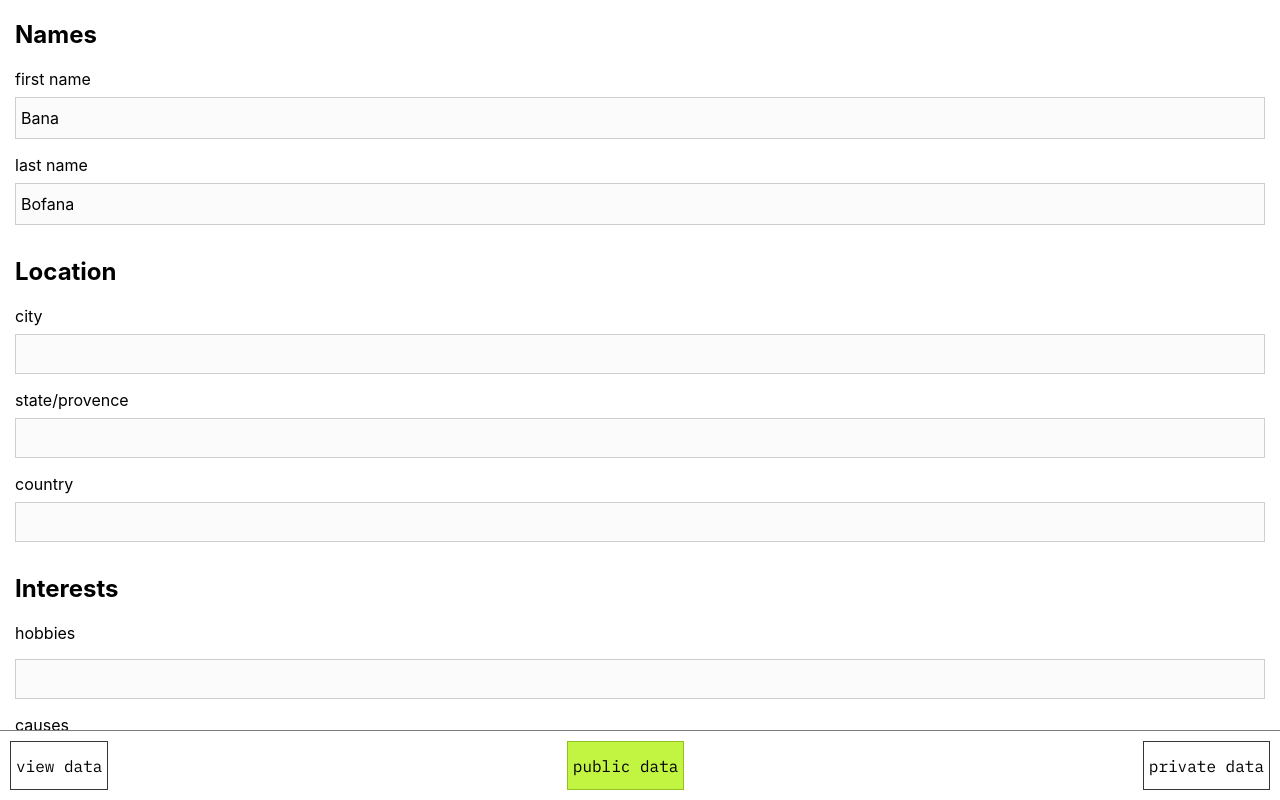
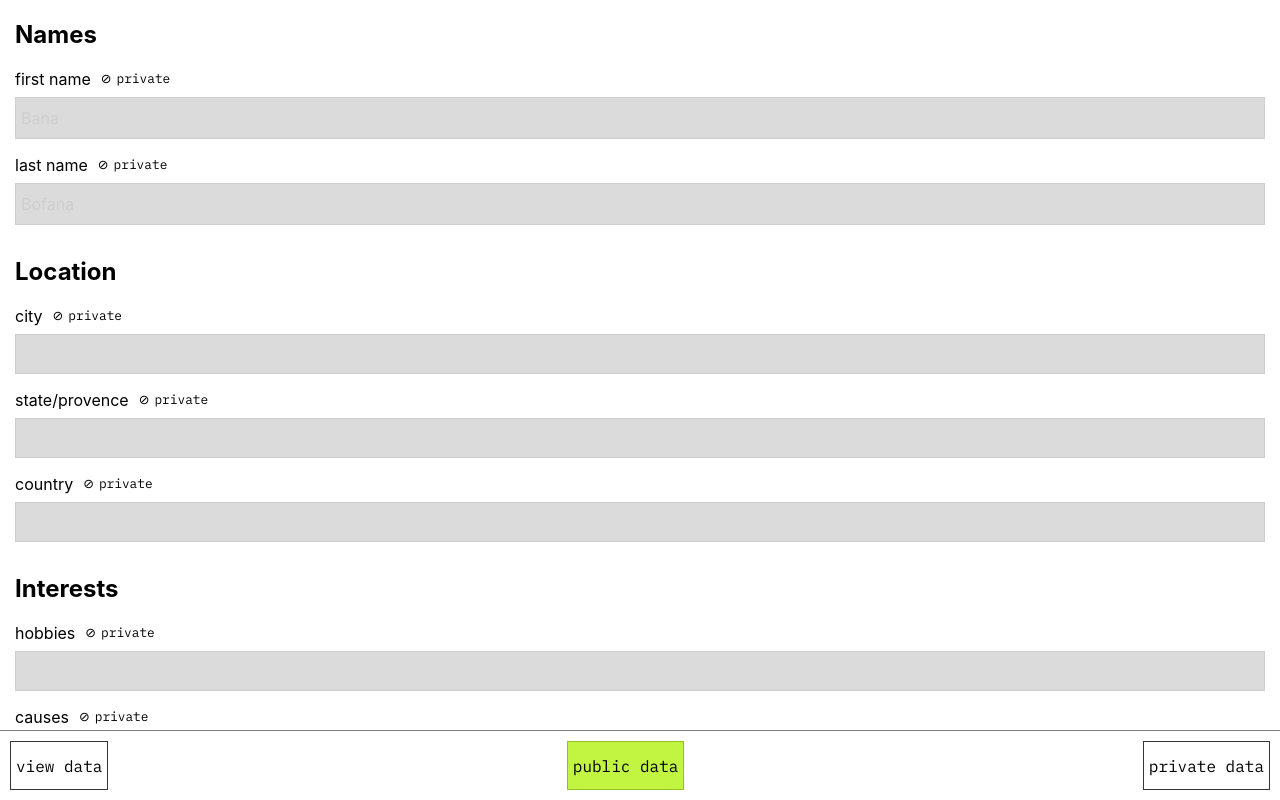
Before and after one commit to luczorce/ufp-app, a Vue app: page /#/ in a window 1280 px wide. Both pictures are taken after a click on the button "public data". Built offline with nearby package versions, Linux system fonts and the light colour scheme.

Commit message:
alter view of data whether or not it is private

```diff
--- a/src/assets/style/forms.css
+++ b/src/assets/style/forms.css
@@ -3,7 +3,8 @@ label {
   display: block;
 }
 
-label p {
+.form-label {
+  display: flex;
   margin: 0 0 0.5em;
 }
 
@@ -36,9 +37,8 @@ textarea:disabled {
 .textarea--mimic {
   border: 1px var(--white3) solid;
   padding: 10px 5px;
-  background: var(--white-enuff);
   transition: var(--generic-transition);
-  color: var(--black);
+  margin-top: 0;
 }
 
 .input-text--mimic:empty,
--- a/src/components/IdentityForm.vue
+++ b/src/components/IdentityForm.vue
@@ -6,35 +6,38 @@
         <section class="id-section">
           <h2>Names</h2>
 
-          <id-input label="first name" name="firstName" v-bind:value="firstName" disabled bright-disabled v-bind:state="currentView" />
-          <id-input label="last name" name="lastName" v-bind:value="lastName" disabled bright-disabled v-bind:state="currentView"/>
+          <id-input label="first name" name="firstName" v-bind:value="valueData.firstName" disabled bright-disabled v-bind:state="currentView" v-bind:private="true" />
+          <id-input label="last name" name="lastName" v-bind:value="valueData.lastName" disabled bright-disabled v-bind:state="currentView" v-bind:private="true" />
         </section>
 
         <section class="id-section">
           <h2>Location</h2>
 
-          <id-input label="city" name="city" :value="city"
+          <id-input label="city" name="city" :value="valueData.city"
                     v-on:changed="(data) => {handleUpdateValue('city', data)}"
                     v-bind:disabled="viewingDataPrivacy"
                     bright-disabled
-                    v-bind:state="currentView"/>
-          <id-input label="state/provence" name="state" :value="state"
+                    v-bind:state="currentView"
+                    v-bind:private="privacyData.city" />
+          <id-input label="state/provence" name="state" :value="valueData.state"
                     v-on:changed="(data) => {handleUpdateValue('state', data)}"
                     v-bind:disabled="viewingDataPrivacy"
                     bright-disabled
-                    v-bind:state="currentView"/>
-          <id-input label="country" name="country" :value="country"
+                    v-bind:state="currentView"
+                    v-bind:private="privacyData.state" />
+          <id-input label="country" name="country" :value="valueData.country"
                     v-on:changed="(data) => {handleUpdateValue('country', data)}"
                     v-bind:disabled="viewingDataPrivacy"
                     bright-disabled
-                    v-bind:state="currentView"/>
+                    v-bind:state="currentView"
+                    v-bind:private="privacyData.country" />
         </section>
 
         <section class="id-section">
           <h2>Interests</h2>
 
-          <id-textarea label="hobbies" name="hobbies" :value="hobbies" v-on:changed="(data) => {handleUpdateValue('hobbies', data)}" v-bind:disabled="viewingDataPrivacy" v-bind:state="currentView" />
-          <id-textarea label="causes" name="causes" :value="causes" v-on:changed="(data) => {handleUpdateValue('causes', data)}" v-bind:disabled="viewingDataPrivacy" v-bind:state="currentView" />
+          <id-textarea label="hobbies" name="hobbies" :value="valueData.hobbies" v-on:changed="(data) => {handleUpdateValue('hobbies', data)}" v-bind:disabled="viewingDataPrivacy" v-bind:state="currentView" v-bind:private="privacyData.hobbies" />
+          <id-textarea label="causes" name="causes" :value="valueData.causes" v-on:changed="(data) => {handleUpdateValue('causes', data)}" v-bind:disabled="viewingDataPrivacy" v-bind:state="currentView" v-bind:private="privacyData.causes" />
         </section>
       </form>
     </div>
@@ -85,6 +88,7 @@
     components: { IdInput, IdTextarea },
     data: function() {
       return {
+        valueData: {
           firstName: null,
           lastName: null,
           city: null,
@@ -92,6 +96,14 @@
           country: null,
           hobbies: null,
           causes: null,
+        },
+        privacyData: {
+          city: null,
+          state: null,
+          country: null,
+          hobbies: null,
+          causes: null,
+        },
 
         viewingDataPrivacy: false,
         currentView: 0,
@@ -136,14 +148,20 @@
         localStorage.init();
         data = localStorage.get();
         // TODO these should come from the uPort profile
-        this.firstName = data.firstName;
-        this.lastName = data.lastName;
+        this.valueData.firstName = data.firstName;
+        this.valueData.lastName = data.lastName;
 
-        this.city = data.city.value;
-        this.state = data.state.value;
-        this.country = data.country.value;
-        this.hobbies = data.hobbies.value.join(', ');
-        this.causes = data.causes.value.join(', ');
+        this.valueData.city = data.city.value;
+        this.valueData.state = data.state.value;
+        this.valueData.country = data.country.value;
+        this.valueData.hobbies = data.hobbies.value.join(', ');
+        this.valueData.causes = data.causes.value.join(', ');
+
+        this.privacyData.city = data.city.private;
+        this.privacyData.state = data.state.private;
+        this.privacyData.country = data.country.private;
+        this.privacyData.hobbies = data.hobbies.private;
+        this.privacyData.causes = data.causes.private;
       },
       resetComponentData() {
         this.$emit('resetOriginalValue');
@@ -197,9 +215,30 @@
 
   .identity-container.public-mode {}
 
+  .identity-container.public-mode .public-content {
+    background: var(--white-enuff);
+    color: var(--black);
+  }
+
+  .identity-container.public-mode .private-content {
+    background: var(--white2);
+    color: var(--white3);
+  }
+
   .identity-container.private-mode {
     background: var(--black2);
     color: var(--white2);
+  }
+
+  .identity-container.private-mode .public-content {
+    background: var(--black2);
+    color: var(--black3);
+    border-color: var(--black3);
+  }
+
+  .identity-container.private-mode .private-content {
+    background: var(--black4);
+    color: var(--white-enuff);
   }
 
   .form-container {
--- /dev/null
+++ b/src/components/PrivacyLabel.vue
@@ -0,0 +1,31 @@
+<template>
+  <span class="privacy-label">
+    <span v-if="private" class="private-icon">&#8856;</span>
+    <span v-if="private">private</span>
+
+    <span v-if="!private" class="private-icon">&#9900;</span>
+    <span v-if="!private">public</span>
+  </span>
+</template>
+
+<script>
+  export default {
+    name: 'PrivacyLabel',
+    props: {
+      private: Boolean
+    }
+  }
+</script>
+
+<style>
+  .privacy-label {
+    font-family: var(--mono-font);
+    font-size: 0.8em;
+    transform: translateY(1px);
+    margin-left: 5px;
+  }
+
+  .private-icon {
+    margin: 0 5px;
+  }
+</style>
--- a/src/components/TextAreaInput.vue
+++ b/src/components/TextAreaInput.vue
@@ -1,19 +1,25 @@
 <template>
   <label>
-    <p>{{label}}</p>
+    <p class="form-label">
+      <span>{{label}}</span>
+      <privacy-label v-bind:private="privateSetting" v-show="state > 0" />
+    </p>
+
     <textarea v-bind:name="name"
               v-model="inputValue"
               v-bind:disabled="disabled"
               v-on:input="handleChange"
               v-show="state === 0"></textarea>
 
-    <ul class="textarea--mimic" v-show="state > 0">
+    <ul class="textarea--mimic" v-show="state > 0" v-bind:class="{'public-content': (!privateSetting), 'private-content': (privateSetting)}">
       <li v-for="item of getValuesAsArray()">{{item}}</li>
     </ul>
   </label>
 </template>
 
 <script>
+  import PrivacyLabel from '@/components/PrivacyLabel.vue';
+
   export default {
     name: 'IdTextarea',
     props: {
@@ -21,14 +27,17 @@
       name: String,
       value: String,
       state: Number,
-      disabled: Boolean
+      disabled: Boolean,
+      private: Boolean
     },
     data: function() {
       return {
         originalValue: null,
-        inputValue: null
+        inputValue: null,
+        privateSetting: null
       }
     },
+    components: { PrivacyLabel },
     created() {
       this.setOriginalValue();
       this.$parent.$on('resetOriginalValue', this.setOriginalValue);
@@ -59,6 +68,7 @@
       setOriginalValue() {
         this.inputValue = this.value;
         this.originalValue = this.value;
+        this.privateSetting = this.private;
       }
     }
   }
--- a/src/components/TextInput.vue
+++ b/src/components/TextInput.vue
@@ -1,6 +1,9 @@
 <template>
   <label>
-    <p>{{label}}</p>
+    <p class="form-label">
+      <span>{{label}}</span>
+      <privacy-label v-bind:private="privateSetting" v-show="state > 0" />
+    </p>
 
     <input type="text"
            v-bind:name="name"
@@ -10,11 +13,15 @@
            v-on:input="handleChange"
            v-show="state === 0">
 
-    <p class="input-text--mimic" v-show="state > 0">{{inputValue}}</p>
+    <p class="input-text--mimic"
+       v-show="state > 0"
+       v-bind:class="{'public-content': (!privateSetting), 'private-content': (privateSetting)}">{{inputValue}}</p>
   </label>
 </template>
 
 <script>
+  import PrivacyLabel from '@/components/PrivacyLabel.vue';
+
   export default {
     name: 'IdInput',
     props: {
@@ -23,14 +30,17 @@
       value: String,
       state: Number,
       disabled: Boolean,
-      brightDisabled: Boolean
+      brightDisabled: Boolean,
+      private: Boolean
     },
     data: function() {
       return {
         originalValue: null,
-        inputValue: null
+        inputValue: null,
+        privateSetting: null
       }
     },
+    components: { PrivacyLabel },
     created() {
       this.setOriginalValue();
       this.$parent.$on('resetOriginalValue', this.setOriginalValue);
@@ -47,6 +57,7 @@
       setOriginalValue() {
         this.inputValue = this.value;
         this.originalValue = this.value;
+        this.privateSetting = this.private;
       }
     }
   }
```
Also changed, not shown: src/components/TextAreaInput.md (+1 -0 lines), src/components/TextInput.md (+1 -0 lines). Lines whose indentation alone changed are shown as unchanged.
